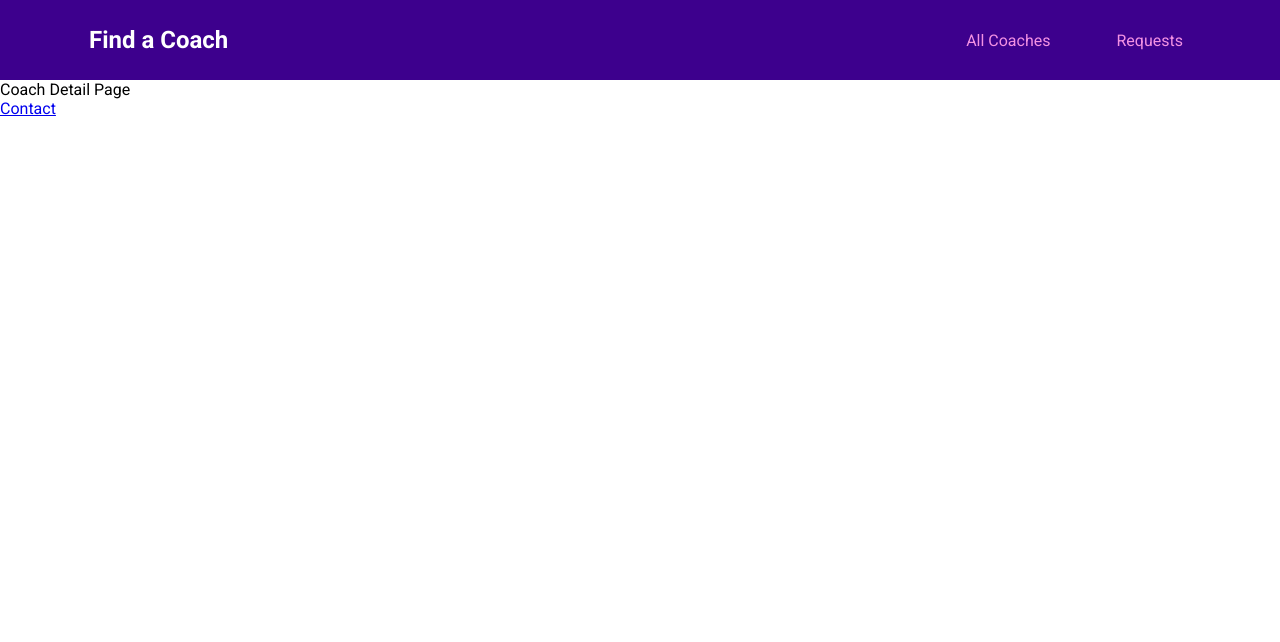
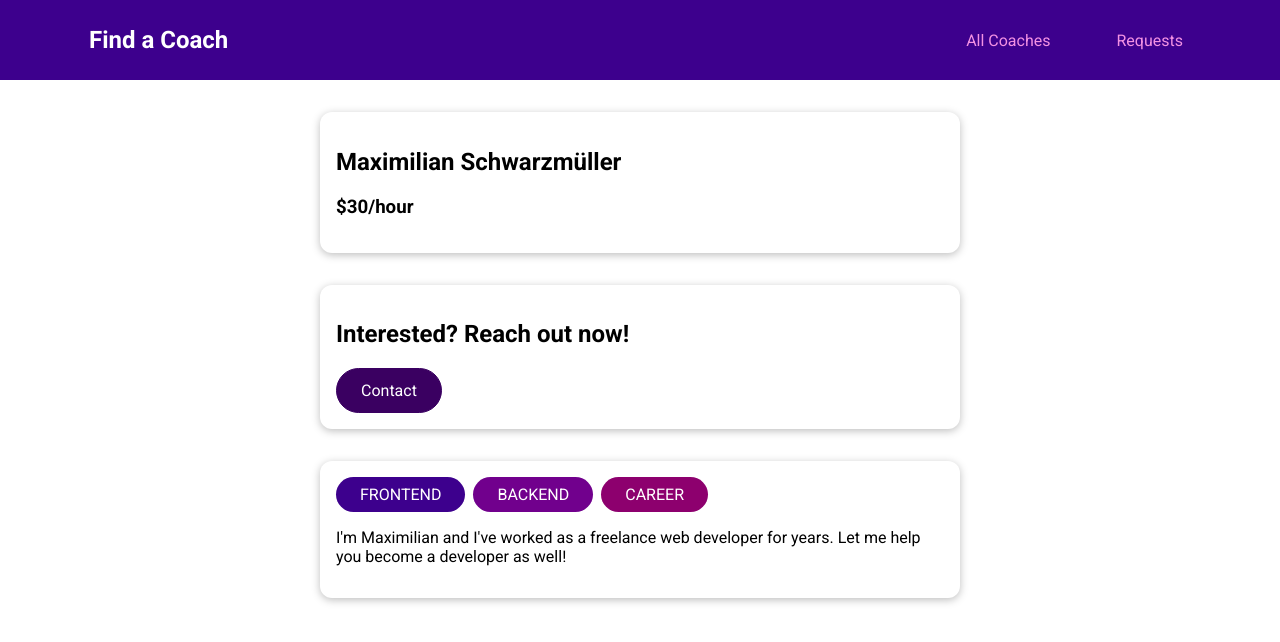
Before and after one commit to rkrohne1991/Find-a-Coach---Vue.js-Vite, a Vue app: page /coaches/c1 in a window 1280 px wide. Shown: the top 642 px of the page. Built offline with nearby package versions, Linux system fonts and the light colour scheme.

Commit message:
Building the Coach Detail Component

```diff
--- a/src/pages/coaches/CoachDetail.vue
+++ b/src/pages/coaches/CoachDetail.vue
@@ -1,8 +1,59 @@
 <template>
-  <div>Coach Detail Page</div>
-  <router-view />
-  <router-link to="/coaches/c1/contact">Contact</router-link>
+  <section>
+    <base-card>
+      <h2>{{ fullName }}</h2>
+      <h3>${{ rate }}/hour</h3>
+    </base-card>
+  </section>
+  <section>
+    <base-card>
+      <header>
+        <h2>Interested? Reach out now!</h2>
+        <base-button link :to="contactLink">Contact</base-button>
+      </header>
+      <router-view></router-view>
+    </base-card>
+  </section>
+  <section>
+    <base-card>
+      <base-badge
+        v-for="area in areas"
+        :key="area"
+        :type="area"
+        :title="area"
+      />
+      <p>{{ description }}</p>
+    </base-card>
+  </section>
 </template>
+
 <script>
-export default {};
+export default {
+  props: ["id"],
+  data() {
+    return { selectedCoach: null };
+  },
+  computed: {
+    fullName() {
+      return `${this.selectedCoach.firstName} ${this.selectedCoach.lastName}`;
+    },
+    areas() {
+      return this.selectedCoach.areas;
+    },
+    rate() {
+      return this.selectedCoach.hourlyRate;
+    },
+    description() {
+      return this.selectedCoach.description;
+    },
+    contactLink() {
+      return `${this.$route.path}/${this.id}/contact`;
+    },
+  },
+  created() {
+    this.selectedCoach = this.$store.getters["coaches/coaches"].find(
+      (coach) => coach.id === this.id
+    );
+  },
+};
 </script>
--- a/src/router.js
+++ b/src/router.js
@@ -15,6 +15,7 @@ const router = createRouter({
     {
       path: "/coaches/:id",
       component: CoachDetail,
+      props: true,
       children: [
         { path: "contact", component: ContactCoach }, // /coaches/c1/contact
       ],
```
